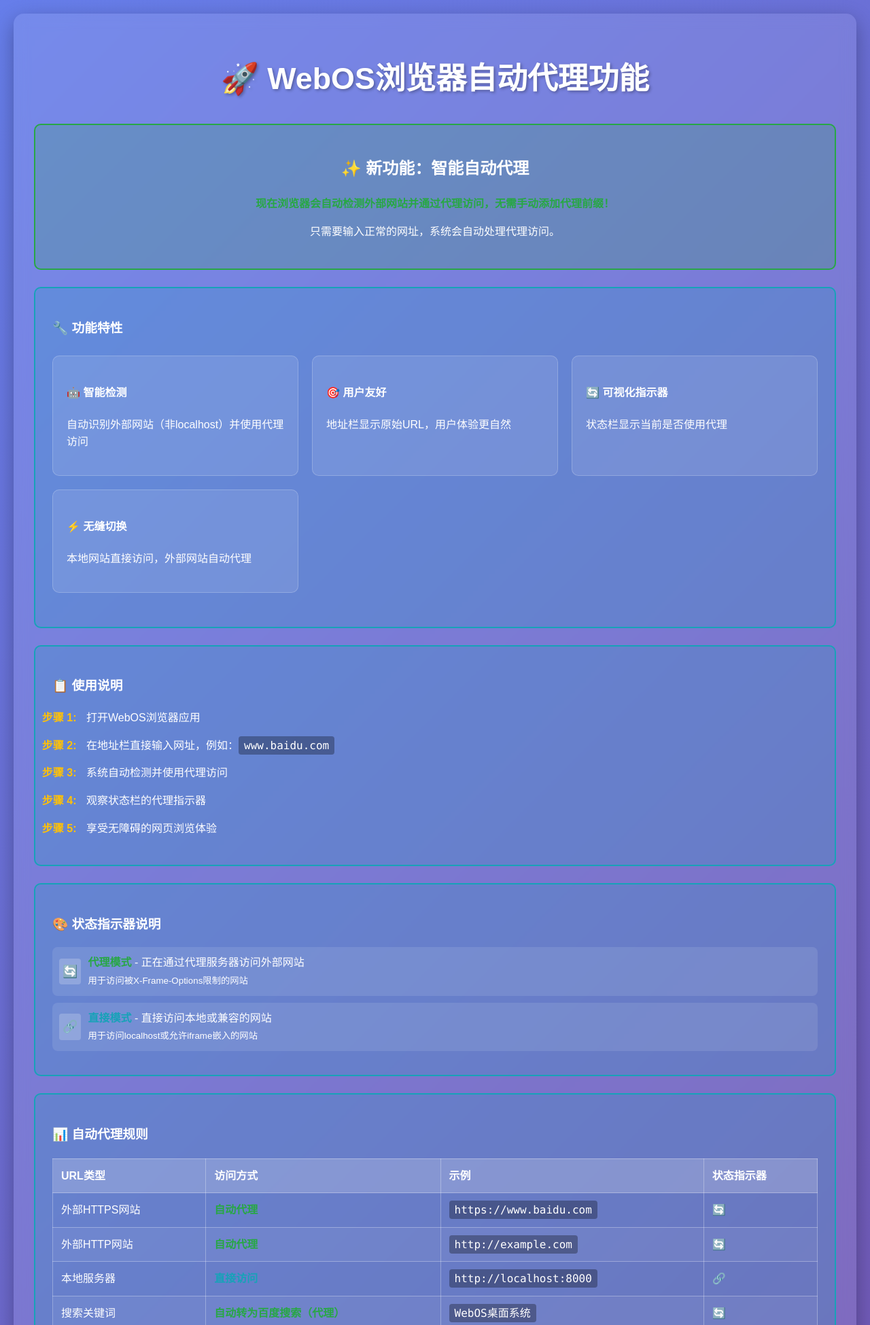
After one commit to wedsfew/webos, a PHP site: page /auto-proxy-test.html in a window 1280 px wide. The commit adds this page. Shown: the top 1949 px of the page at 68% size. Run offline with PHP 8.4, Linux system fonts and the light colour scheme.

Commit message:
实现浏览器自动代理功能
✨ 新功能：
- 浏览器自动检测外部网站并使用代理访问
- 智能判断：本地网站直接访问，外部网站自动代理
- 用户无感知：地址栏显示原始URL，后台自动处理代理

🎨 界面优化：
- 添加代理状态指示器（🔄=代理模式，🔗=直接模式）
- 状态栏显示代理使用状态
- 清理旧的手动代理书签

📚 更新书签：
- 移除手动代理URL，改为直接URL
- 添加更多常用网站（微博等）
- 自动更新旧书签配置

🔧 技术实现：
- shouldUseProxy()：智能检测是否需要代理
- getProxyUrl()：自动生成代理URL
- updateProxyStatus()：更新状态显示
- needsBookmarkUpdate()：检测并更新旧书签

📖 文档：
- 创建auto-proxy-test.html：详细功能说明和测试页面
- 包含使用指南、技术原理、故障排除

现在用户只需输入正常网址，系统自动处理代理访问！

```diff
--- /dev/null
+++ b/auto-proxy-test.html
@@ -0,0 +1,317 @@
+<!DOCTYPE html>
+<html lang="zh-CN">
+<head>
+    <meta charset="UTF-8">
+    <meta name="viewport" content="width=device-width, initial-scale=1.0">
+    <title>WebOS浏览器 - 自动代理功能测试</title>
+    <style>
+        body {
+            font-family: 'Microsoft YaHei', Arial, sans-serif;
+            line-height: 1.6;
+            margin: 0;
+            padding: 20px;
+            background: linear-gradient(135deg, #667eea 0%, #764ba2 100%);
+            color: white;
+            min-height: 100vh;
+        }
+        .container {
+            max-width: 1200px;
+            margin: 0 auto;
+            background: rgba(255, 255, 255, 0.1);
+            backdrop-filter: blur(10px);
+            border-radius: 15px;
+            padding: 30px;
+            box-shadow: 0 10px 30px rgba(0, 0, 0, 0.3);
+        }
+        h1 {
+            text-align: center;
+            margin-bottom: 30px;
+            font-size: 2.8em;
+            text-shadow: 2px 2px 4px rgba(0,0,0,0.3);
+        }
+        .feature-highlight {
+            background: rgba(40, 167, 69, 0.2);
+            border: 2px solid #28a745;
+            border-radius: 10px;
+            padding: 25px;
+            margin: 25px 0;
+            text-align: center;
+        }
+        .test-section {
+            background: rgba(23, 162, 184, 0.2);
+            border: 2px solid #17a2b8;
+            border-radius: 10px;
+            padding: 25px;
+            margin: 25px 0;
+        }
+        .demo-grid {
+            display: grid;
+            grid-template-columns: repeat(auto-fit, minmax(300px, 1fr));
+            gap: 20px;
+            margin: 25px 0;
+        }
+        .demo-card {
+            background: rgba(255, 255, 255, 0.1);
+            border-radius: 10px;
+            padding: 20px;
+            border: 1px solid rgba(255, 255, 255, 0.2);
+        }
+        .test-link {
+            background: rgba(255, 255, 255, 0.2);
+            color: white;
+            text-decoration: none;
+            padding: 12px 24px;
+            border-radius: 25px;
+            margin: 10px;
+            display: inline-block;
+            transition: all 0.3s;
+            border: 2px solid rgba(255, 255, 255, 0.3);
+            font-weight: bold;
+        }
+        .test-link:hover {
+            background: rgba(255, 255, 255, 0.3);
+            transform: translateY(-2px);
+            box-shadow: 0 5px 15px rgba(0,0,0,0.2);
+        }
+        .success {
+            color: #28a745;
+            font-weight: bold;
+        }
+        .info {
+            color: #17a2b8;
+            font-weight: bold;
+        }
+        .warning {
+            color: #ffc107;
+            font-weight: bold;
+        }
+        code {
+            background: rgba(0, 0, 0, 0.3);
+            padding: 4px 8px;
+            border-radius: 4px;
+            font-family: 'Consolas', 'Monaco', monospace;
+        }
+        .step-list {
+            counter-reset: step-counter;
+        }
+        .step-list li {
+            counter-increment: step-counter;
+            margin: 15px 0;
+            padding-left: 10px;
+        }
+        .step-list li::marker {
+            content: "步骤 " counter(step-counter) ": ";
+            font-weight: bold;
+            color: #ffc107;
+        }
+        .indicator-demo {
+            display: flex;
+            align-items: center;
+            gap: 10px;
+            margin: 10px 0;
+            padding: 10px;
+            background: rgba(255, 255, 255, 0.1);
+            border-radius: 8px;
+        }
+        .visual-indicator {
+            font-size: 18px;
+            padding: 5px;
+            border-radius: 4px;
+            background: rgba(255, 255, 255, 0.2);
+        }
+        .comparison-table {
+            width: 100%;
+            margin: 20px 0;
+            border-collapse: collapse;
+        }
+        .comparison-table th,
+        .comparison-table td {
+            padding: 12px;
+            border: 1px solid rgba(255, 255, 255, 0.3);
+            text-align: left;
+        }
+        .comparison-table th {
+            background: rgba(255, 255, 255, 0.2);
+            font-weight: bold;
+        }
+        .comparison-table tr:nth-child(even) {
+            background: rgba(255, 255, 255, 0.05);
+        }
+    </style>
+</head>
+<body>
+    <div class="container">
+        <h1>🚀 WebOS浏览器自动代理功能</h1>
+
+        <div class="feature-highlight">
+            <h2>✨ 新功能：智能自动代理</h2>
+            <p class="success">现在浏览器会自动检测外部网站并通过代理访问，无需手动添加代理前缀！</p>
+            <p>只需要输入正常的网址，系统会自动处理代理访问。</p>
+        </div>
+
+        <div class="test-section">
+            <h3>🔧 功能特性</h3>
+            <div class="demo-grid">
+                <div class="demo-card">
+                    <h4>🤖 智能检测</h4>
+                    <p>自动识别外部网站（非localhost）并使用代理访问</p>
+                </div>
+                <div class="demo-card">
+                    <h4>🎯 用户友好</h4>
+                    <p>地址栏显示原始URL，用户体验更自然</p>
+                </div>
+                <div class="demo-card">
+                    <h4>🔄 可视化指示器</h4>
+                    <p>状态栏显示当前是否使用代理</p>
+                </div>
+                <div class="demo-card">
+                    <h4>⚡ 无缝切换</h4>
+                    <p>本地网站直接访问，外部网站自动代理</p>
+                </div>
+            </div>
+        </div>
+
+        <div class="test-section">
+            <h3>📋 使用说明</h3>
+            <ol class="step-list">
+                <li>打开WebOS浏览器应用</li>
+                <li>在地址栏直接输入网址，例如：<code>www.baidu.com</code></li>
+                <li>系统自动检测并使用代理访问</li>
+                <li>观察状态栏的代理指示器</li>
+                <li>享受无障碍的网页浏览体验</li>
+            </ol>
+        </div>
+
+        <div class="test-section">
+            <h3>🎨 状态指示器说明</h3>
+            <div class="indicator-demo">
+                <span class="visual-indicator">🔄</span>
+                <div>
+                    <strong class="success">代理模式</strong> - 正在通过代理服务器访问外部网站
+                    <br><small>用于访问被X-Frame-Options限制的网站</small>
+                </div>
+            </div>
+            <div class="indicator-demo">
+                <span class="visual-indicator">🔗</span>
+                <div>
+                    <strong class="info">直接模式</strong> - 直接访问本地或兼容的网站
+                    <br><small>用于访问localhost或允许iframe嵌入的网站</small>
+                </div>
+            </div>
+        </div>
+
+        <div class="test-section">
+            <h3>📊 自动代理规则</h3>
+            <table class="comparison-table">
+                <thead>
+                    <tr>
+                        <th>URL类型</th>
+                        <th>访问方式</th>
+                        <th>示例</th>
+                        <th>状态指示器</th>
+                    </tr>
+                </thead>
+                <tbody>
+                    <tr>
+                        <td>外部HTTPS网站</td>
+                        <td class="success">自动代理</td>
+                        <td><code>https://www.baidu.com</code></td>
+                        <td>🔄</td>
+                    </tr>
+                    <tr>
+                        <td>外部HTTP网站</td>
+                        <td class="success">自动代理</td>
+                        <td><code>http://example.com</code></td>
+                        <td>🔄</td>
+                    </tr>
+                    <tr>
+                        <td>本地服务器</td>
+                        <td class="info">直接访问</td>
+                        <td><code>http://localhost:8000</code></td>
+                        <td>🔗</td>
+                    </tr>
+                    <tr>
+                        <td>搜索关键词</td>
+                        <td class="success">自动转为百度搜索（代理）</td>
+                        <td><code>WebOS桌面系统</code></td>
+                        <td>🔄</td>
+                    </tr>
+                </tbody>
+            </table>
+        </div>
+
+        <div class="test-section">
+            <h3>🧪 快速测试链接</h3>
+            <p>点击以下链接在WebOS浏览器中测试自动代理功能：</p>
+
+            <h4 class="success">🔄 需要代理的网站（自动启用）</h4>
+            <a href="https://www.baidu.com" class="test-link" target="_blank">百度首页</a>
+            <a href="https://www.google.com" class="test-link" target="_blank">Google搜索</a>
+            <a href="https://www.zhihu.com" class="test-link" target="_blank">知乎</a>
+            <a href="https://weibo.com" class="test-link" target="_blank">微博</a>
+            <a href="https://github.com" class="test-link" target="_blank">GitHub</a>
+
+            <h4 class="info">🔗 直接访问的本地资源</h4>
+            <a href="http://localhost:8000/test.html" class="test-link" target="_blank">本地测试页</a>
+            <a href="http://localhost:8000/iframe-info.html" class="test-link" target="_blank">iframe说明</a>
+            <a href="http://localhost:9000/" class="test-link" target="_blank">代理服务器状态</a>
+        </div>
+
+        <div class="test-section">
+            <h3>💡 技术原理</h3>
+            <p><strong>智能检测算法：</strong></p>
+            <ul>
+                <li>检查URL是否包含 <code>localhost</code> 或 <code>127.0.0.1</code></li>
+                <li>检查URL是否已经是代理地址</li>
+                <li>对于外部URL，自动转换为：<br>
+                    <code>http://localhost:9000/proxy?url=原始网址</code></li>
+                <li>保持地址栏显示原始URL，用户无感知</li>
+            </ul>
+
+            <p><strong class="warning">重要提醒：</strong></p>
+            <ul>
+                <li>代理服务器必须运行在端口9000</li>
+                <li>首次访问某些网站可能需要等待几秒钟</li>
+                <li>部分网站可能有额外的安全限制</li>
+            </ul>
+        </div>
+
+        <div class="test-section">
+            <h3>🔍 故障排除</h3>
+            <p><strong>如果网站无法加载：</strong></p>
+            <ol>
+                <li>检查代理服务器是否运行：访问 <code>http://localhost:9000</code></li>
+                <li>查看浏览器状态栏的代理指示器</li>
+                <li>等待页面完全加载（某些网站较慢）</li>
+                <li>刷新页面重试</li>
+            </ol>
+        </div>
+
+        <p style="text-align: center; margin-top: 40px; font-size: 1.2em;">
+            🎉 现在享受无障碍的网页浏览体验吧！
+        </p>
+    </div>
+
+    <script>
+        // 检测代理服务器状态
+        async function checkProxyStatus() {
+            try {
+                const response = await fetch('http://localhost:9000/');
+                if (response.ok) {
+                    console.log('✅ 代理服务器运行正常');
+                } else {
+                    console.warn('⚠️ 代理服务器响应异常');
+                }
+            } catch (error) {
+                console.error('❌ 代理服务器未启动或无法访问');
+            }
+        }
+
+        // 页面加载完成后检测
+        window.addEventListener('load', function() {
+            checkProxyStatus();
+            console.log('🚀 自动代理功能测试页面已加载');
+        });
+    </script>
+</body>
+</html>
```
Also changed, not shown: js/apps/browser.js (+102 -13 lines), styles/apps.css (+11 -0 lines).
